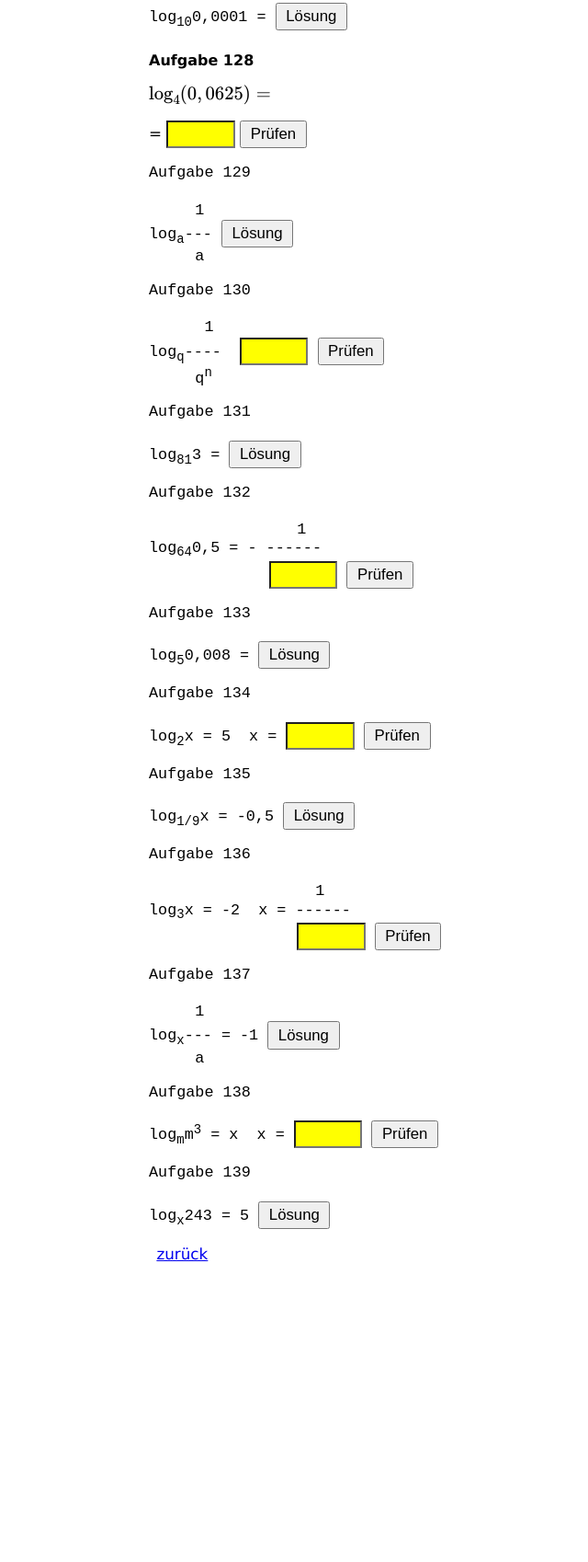
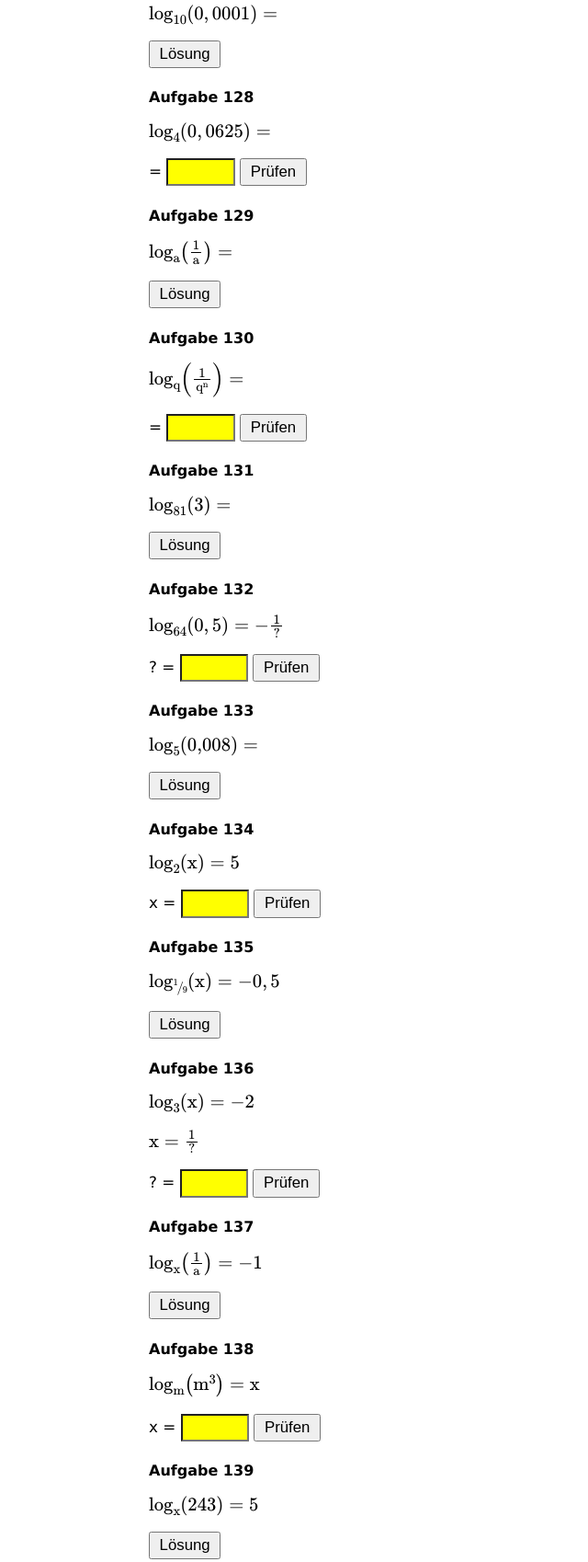
Before and after one commit to joafroehlich/Pot, a plain HTML site: page Pot8.html in a window 1280 px wide. Shown: the part 532-2230 px from the top of the page at 92% size, without its empty margins (158-798 px from the left). Before the commit the page ends 1938 px from the top, so only its background shows below. Drawn offline with nearby package versions, Linux system fonts and the light colour scheme.

Commit message:
Add files via upload

```diff
--- a/Pot8.html
+++ b/Pot8.html
@@ -118,9 +118,11 @@ h2 { font-size: 1rem; margin: 1.4rem 0 0.3rem; }
 
  <!--//Aufgabe 127-->
 
-    <pre><p class="Aufgabe">Aufgabe 127
+    <h2>Aufgabe 127</h2><p>
 
-log<sub>10</sub>0,0001 = <button  onclick="window.open('Pot_Aufgabe127.html');" >Lösung</button></p></pre>
+<math mathsize="1em"><msub><mi>log</mi><mn>10</mn></msub><mfenced><mrow><mn>0</mn><mo>,</mo><mn>0001</mn></mrow></mfenced><mo>=</mo></math></p>
+
+<button  onclick="window.open('Pot_Aufgabe127.html');" >Lösung</button></p></pre>
 
 <!--//Aufgabe 128-->
 
@@ -146,19 +148,19 @@ log<sub>10</sub>0,0001 = <button  onclick="window.open('Pot_Aufgabe127.html');"
 
 <!--//Aufgabe 129-->
 
-    <pre><p class="Aufgabe">Aufgabe 129
+    <h2>Aufgabe 129</h2><p>
 
-     1
-log<sub>a</sub>--- <button  onclick="window.open('Pot_Aufgabe129.html');" >Lösung</button>
-     a   </p></pre>
+<math mathsize="1em"><msub><mi>log</mi><mi mathvariant="normal">a</mi></msub><mfenced><mfrac><mn>1</mn><mi mathvariant="normal">a</mi></mfrac></mfenced><mo>=</mo></math></p>
+
+<button  onclick="window.open('Pot_Aufgabe129.html');" >Lösung</button> </p>
 
 <!--//Aufgabe 130-->
 
-  <pre><p class ="Aufgabe" >Aufgabe 130
+  <h2>Aufgabe 130</h2><p>
 
-      1
-log<sub>q</sub>----  <input type="text" id="Eintrag130" maxlength="2"  style= background-color:yellow ></input> <button id="Pruef130" onclick="Aufgabe130()">Prüfen</button>
-     q<sup>n</sup></p></pre>
+<math mathsize="1em"><msub><mi>log</mi><mi mathvariant="normal">q</mi></msub><mfenced><mfrac><mn>1</mn><mrow><msup><mi mathvariant="normal">q</mi><mi mathvariant="normal">n</mi></msup></mrow></mfrac></mfenced><mo>=</mo></math> </p>
+
+= <input type="text" id="Eintrag130" maxlength="2"  style= ></input> <button id="Pruef130" onclick="Aufgabe130()">Prüfen</button> </p>
 
 
                       <script>
@@ -176,17 +178,19 @@ log<sub>q</sub>----  <input type="text" id="Eintrag130" maxlength="2"  style= ba
 
 <!--//Aufgabe 131-->
 
-    <pre><p class="Aufgabe">Aufgabe 131
+    <h2>Aufgabe 131</h2><p>
 
-log<sub>81</sub>3 = <button  onclick="window.open('Pot_Aufgabe131.html');" >Lösung</button></p></pre>
+<math mathsize="1em"><msub><mi>log</mi><mn>81</mn></msub><mfenced><mn>3</mn></mfenced><mo>=</mo></math> </p>
+
+<button  onclick="window.open('Pot_Aufgabe131.html');" >Lösung</button></p>
 
 <!--//Aufgabe 132-->
 
-  <pre><p class ="Aufgabe" >Aufgabe 132
+  <h2>Aufgabe 132</h2><p>
 
-                1
-log<sub>64</sub>0,5 = - ------
-             <input type="text" id="Eintrag132" maxlength="1"  style= background-color:yellow ></input> <button id="Pruef132" onclick="Aufgabe132()">Prüfen</button></p></pre>
+<math mathsize="1em"><msub><mi>log</mi><mn>64</mn></msub><mfenced><mrow><mn>0</mn><mo>,</mo><mn>5</mn></mrow></mfenced><mo>=</mo><mo>&#x2212;</mo><mfrac><mn>1</mn><mo>?</mo></mfrac></math></p>
+
+? = <input type="text" id="Eintrag132" maxlength="1"  ></input> <button id="Pruef132" onclick="Aufgabe132()">Prüfen</button></p>
 
 
                       <script>
@@ -204,15 +208,19 @@ log<sub>64</sub>0,5 = - ------
 
 <!--//Aufgabe 133-->
 
-    <pre><p class="Aufgabe">Aufgabe 133
+    <h2>Aufgabe 133</h2><p>
 
-log<sub>5</sub>0,008 = <button  onclick="window.open('Pot_Aufgabe133.html');" >Lösung</button></p></pre>
+<math mathsize="1em"><msub><mi>log</mi><mn>5</mn></msub><mfenced><mn>0,008</mn></mfenced><mo>=</mo></math> </p>
+
+<button  onclick="window.open('Pot_Aufgabe133.html');" >Lösung</button></p>
 
 <!--//Aufgabe 134-->
 
-  <pre><p class ="Aufgabe" >Aufgabe 134
+  <h2>Aufgabe 134</h2><p>
 
-log<sub>2</sub>x = 5  x = <input type="text" id="Eintrag134" maxlength="2"  style= background-color:yellow ></input> <button id="Pruef134" onclick="Aufgabe134()">Prüfen</button></p></pre>
+<math mathsize="1em"><msub><mi>log</mi><mn>2</mn></msub><mfenced><mi mathvariant="normal">x</mi></mfenced><mo>=</mo><mn>5</mn></math> </p>
+
+x = <input type="text" id="Eintrag134" maxlength="2"  style= background-color:yellow ></input> <button id="Pruef134" onclick="Aufgabe134()">Prüfen</button></p>
 
 
                       <script>
@@ -230,15 +238,19 @@ log<sub>2</sub>x = 5  x = <input type="text" id="Eintrag134" maxlength="2"  styl
 
 <!--//Aufgabe 135-->
 
-    <pre><p class="Aufgabe">Aufgabe 135
+    <h2>Aufgabe 135</h2><p>
 
-log<sub>1/9</sub>x = -0,5 <button  onclick="window.open('Pot_Aufgabe135.html');" >Lösung</button></p></pre>
+<math mathsize="1em"><msub><mi>log</mi><mfrac bevelled="true"><mn>1</mn><mn>9</mn></mfrac></msub><mfenced><mi mathvariant="normal">x</mi></mfenced><mo>=</mo><mo>&#x2212;</mo><mn>0</mn><mo>,</mo><mn>5</mn></math></p>
 
-  <pre><p class ="Aufgabe" >Aufgabe 136
+<button  onclick="window.open('Pot_Aufgabe135.html');" >Lösung</button></p>
 
-                  1
-log<sub>3</sub>x = -2  x = ------
-                <input type="text" id="Eintrag136" maxlength="1"  style= background-color:yellow ></input> <button id="Pruef136" onclick="Aufgabe136()">Prüfen</button></p></pre>
+  <h2>Aufgabe 136</h2><p>
+
+<math mathsize="1em"><msub><mi>log</mi><mn>3</mn></msub><mfenced><mi mathvariant="normal">x</mi></mfenced><mo>=</mo><mo>&#x2212;</mo><mn>2</mn></math></p>
+
+<math mathsize="1em"><mi mathvariant="normal">x</mi><mo>=</mo><mfrac><mn>1</mn><mo>?</mo></mfrac></math> </p>
+
+? = <input type="text" id="Eintrag136" maxlength="1"  ></input> <button id="Pruef136" onclick="Aufgabe136()">Prüfen</button></p>
 
 
                       <script>
@@ -256,18 +268,20 @@ log<sub>3</sub>x = -2  x = ------
 
     <!--//Aufgabe 137-->
 
-    <pre><p class="Aufgabe">Aufgabe 137
+    <h2>Aufgabe 137</h2><p>
 
-     1
-log<sub>x</sub>--- = -1 <button  onclick="window.open('Pot_Aufgabe137.html');" >Lösung</button>
-     a</p></pre>
+<math mathsize="1em"><msub><mi>log</mi><mi mathvariant="normal">x</mi></msub><mfenced><mfrac><mn>1</mn><mi mathvariant="normal">a</mi></mfrac></mfenced><mo>=</mo><mo>&#x2212;</mo><mn>1</mn></math></p>
+
+<button  onclick="window.open('Pot_Aufgabe137.html');" >Lösung</button> </p>
 
 
      <!--//Aufgabe 138-->
 
-  <pre><p class ="Aufgabe" >Aufgabe 138
+  <h2>Aufgabe 138</h2><p>
 
-log<sub>m</sub>m<sup>3</sup> = x  x = <input type="text" id="Eintrag138" maxlength="1"  style= background-color:yellow ></input> <button id="Pruef138" onclick="Aufgabe138()">Prüfen</button></p></pre>
+<math mathsize="1em"><msub><mi>log</mi><mi mathvariant="normal">m</mi></msub><mfenced><mrow><msup><mi mathvariant="normal">m</mi><mn>3</mn></msup></mrow></mfenced><mo>=</mo><mi mathvariant="normal">x</mi></math></p>
+
+x = <input type="text" id="Eintrag138" maxlength="1"  ></input> <button id="Pruef138" onclick="Aufgabe138()">Prüfen</button></p>
 
 
                       <script>
@@ -285,13 +299,15 @@ log<sub>m</sub>m<sup>3</sup> = x  x = <input type="text" id="Eintrag138" maxleng
 
     <!--//Aufgabe 139-->
 
-    <pre><p class="Aufgabe">Aufgabe 139
+    <h2>Aufgabe 139</h2><p>
 
-log<sub>x</sub>243 = 5 <button  onclick="window.open('Pot_Aufgabe139.html');" >Lösung</button></p></b></pre>
+<math mathsize="1em"><msub><mi>log</mi><mi mathvariant="normal">x</mi></msub><mfenced><mn>243</mn></mfenced><mo>=</mo><mn>5</mn></math></p>
+
+<button  onclick="window.open('Pot_Aufgabe139.html');" >Lösung</button></p>
 
 
 
-<a href= "index.html" ><p class="Text2" > <span style= "background-color:white;">zurück</span></p></a>
+<a href= "index.html" ><p class="Text2" > <span style= "background-color:white;">zurück</span></p></a></div></main>
 
         <script>
             document.body.addEventListener("input", function(inputEvent) {
```
